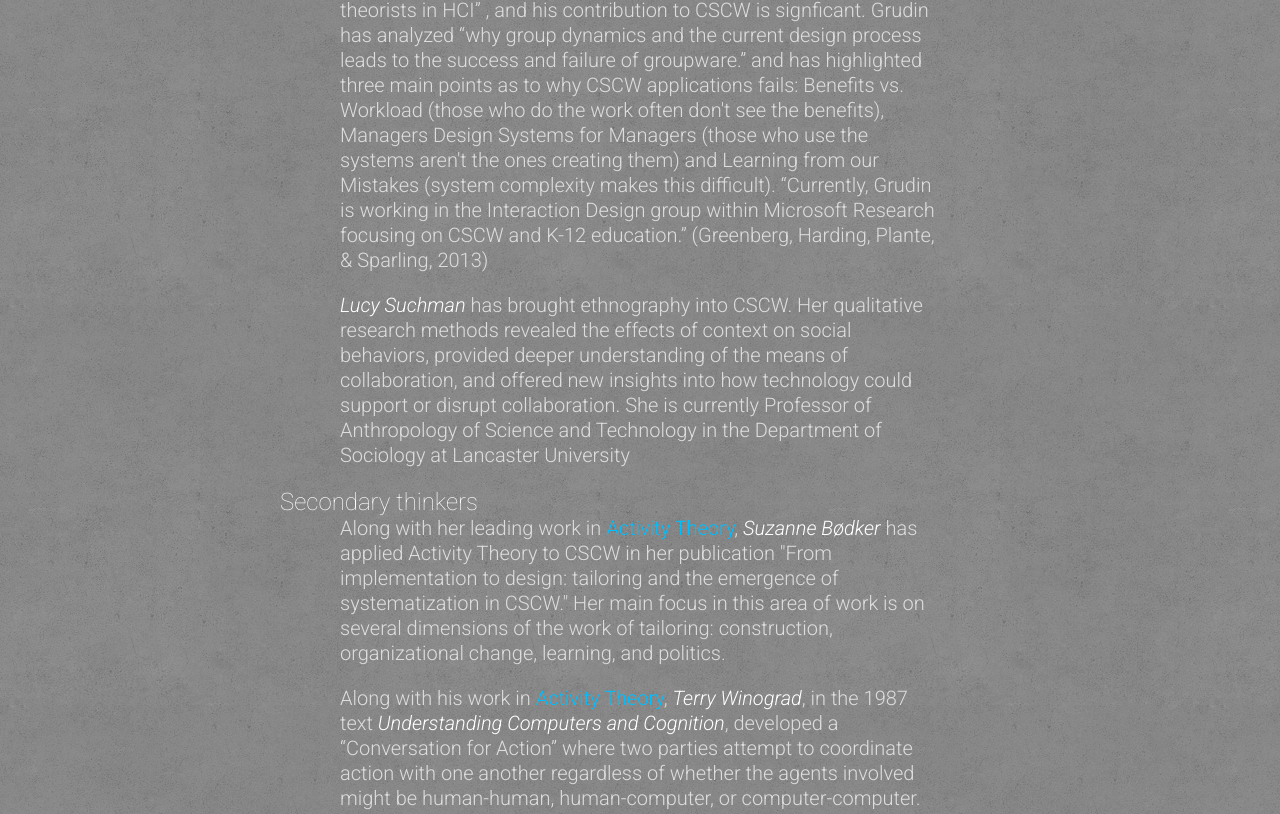
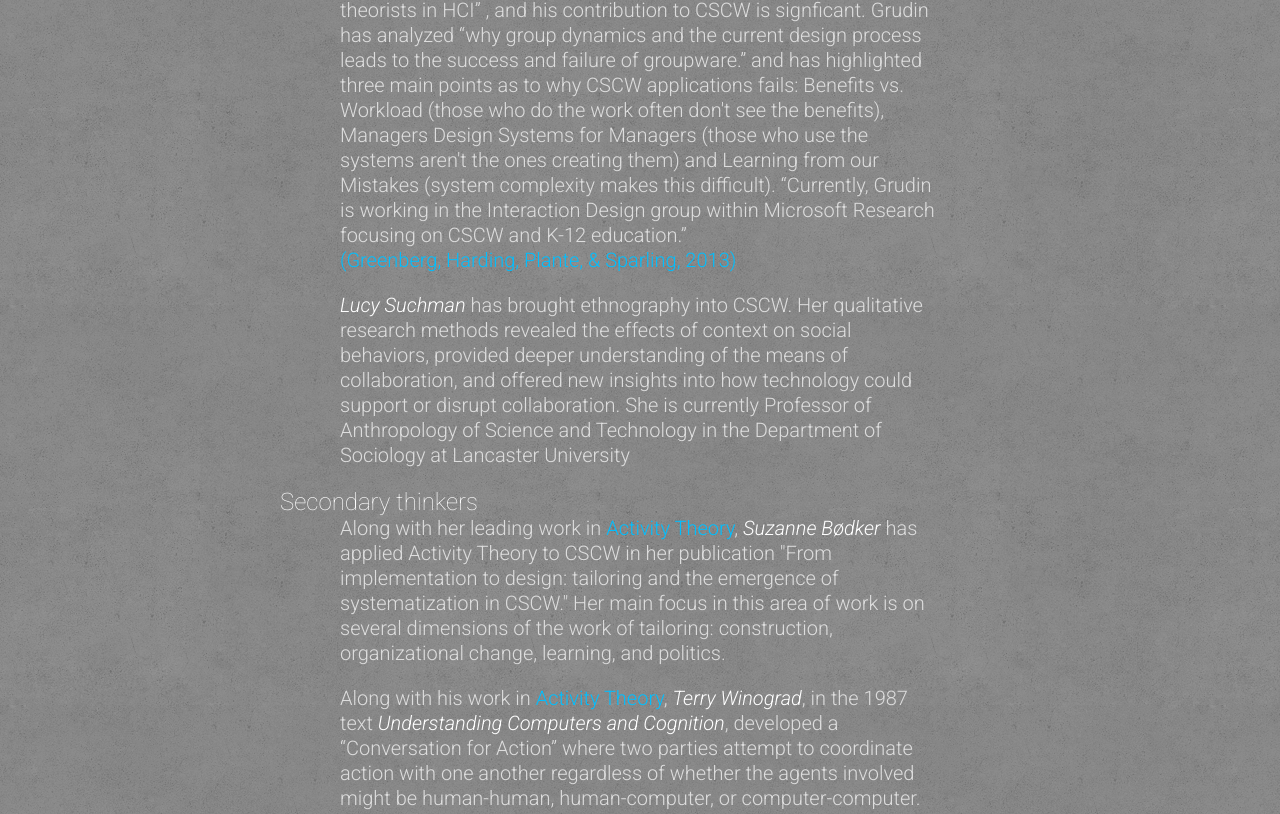
Before and after one commit to nkkl/hcitheory, a plain HTML site: page cscw.html in a window 1280 px wide. Shown: the part 1495-2309 px from the top of the page. Drawn offline with nearby package versions, Linux system fonts and the light colour scheme.

Commit message:
Added missing citation to Grudin

```diff
--- a/cscw.html
+++ b/cscw.html
@@ -72,7 +72,7 @@
 
 			<h3>Primary thinkers</h3>
 
-			<p><em>Jonathan Grudin</em> is &ldquo;regarded as one of the most cited and prolific theorists in HCI&rdquo; , and his contribution to CSCW is signficant. Grudin has analyzed &ldquo;why group dynamics and the current design process leads to the success and failure of groupware.&rdquo; and has highlighted three main points as to why CSCW applications fails: Benefits vs. Workload (those who do the work often don&apos;t see the benefits), Managers Design Systems for Managers (those who use the systems aren&apos;t the ones creating them) and Learning from our Mistakes (system complexity makes this difficult). &ldquo;Currently, Grudin is working in the Interaction Design group within Microsoft Research focusing on CSCW and K-12 education.&rdquo; (Greenberg, Harding, Plante, &amp; Sparling, 2013)</p>
+			<p><em>Jonathan Grudin</em> is &ldquo;regarded as one of the most cited and prolific theorists in HCI&rdquo; , and his contribution to CSCW is signficant. Grudin has analyzed &ldquo;why group dynamics and the current design process leads to the success and failure of groupware.&rdquo; and has highlighted three main points as to why CSCW applications fails: Benefits vs. Workload (those who do the work often don&apos;t see the benefits), Managers Design Systems for Managers (those who use the systems aren&apos;t the ones creating them) and Learning from our Mistakes (system complexity makes this difficult). &ldquo;Currently, Grudin is working in the Interaction Design group within Microsoft Research focusing on CSCW and K-12 education.&rdquo; <a href="references.html" data-ref="greenberg">(Greenberg, Harding, Plante, &amp; Sparling, 2013)</a></p>
 
 			<p><em>Lucy Suchman</em> has brought ethnography into CSCW. Her qualitative research methods revealed the effects of context on social behaviors, provided deeper understanding of the means of collaboration, and offered new insights into how technology could support or disrupt collaboration. She is currently Professor of Anthropology of Science and Technology in the Department of Sociology at Lancaster University</p>
 
```
